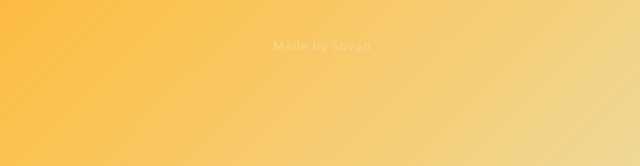
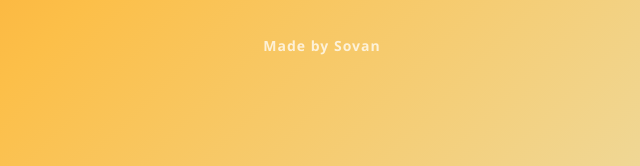
Before and after one commit to schhim10-sketch/Yo-bro-2-color-changing-, a plain HTML site: page index.html in a window 1280 px wide. Shown: the part 631-797 px from the top of the page, 318-958 px from the left. Drawn offline with Linux system fonts and the light colour scheme.

Commit message:
Update index.html
Lowkey had to make my name easier to see bro

```diff
--- a/index.html
+++ b/index.html
@@ -138,8 +138,9 @@
 
     /* ── Footer ── */
     .footer {
-      font-size: 12px;
-      color: rgba(255,255,255,0.3);
+      font-size: 14px;
+      font-weight: 600;
+      color: rgba(255,255,255,0.75);
       letter-spacing: 1px;
     }
 
```
